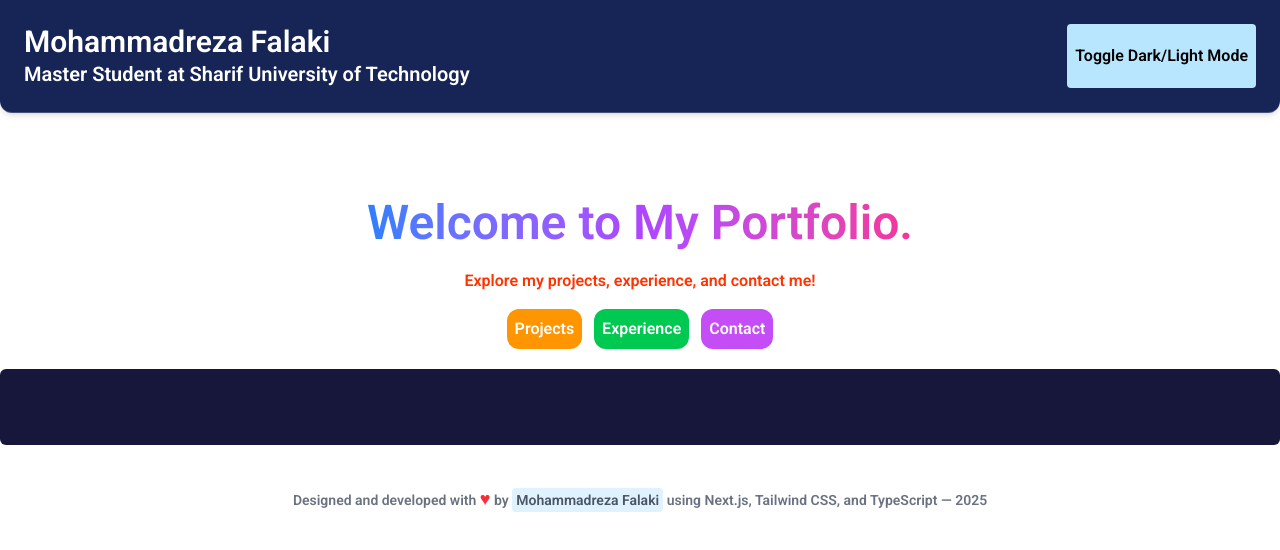
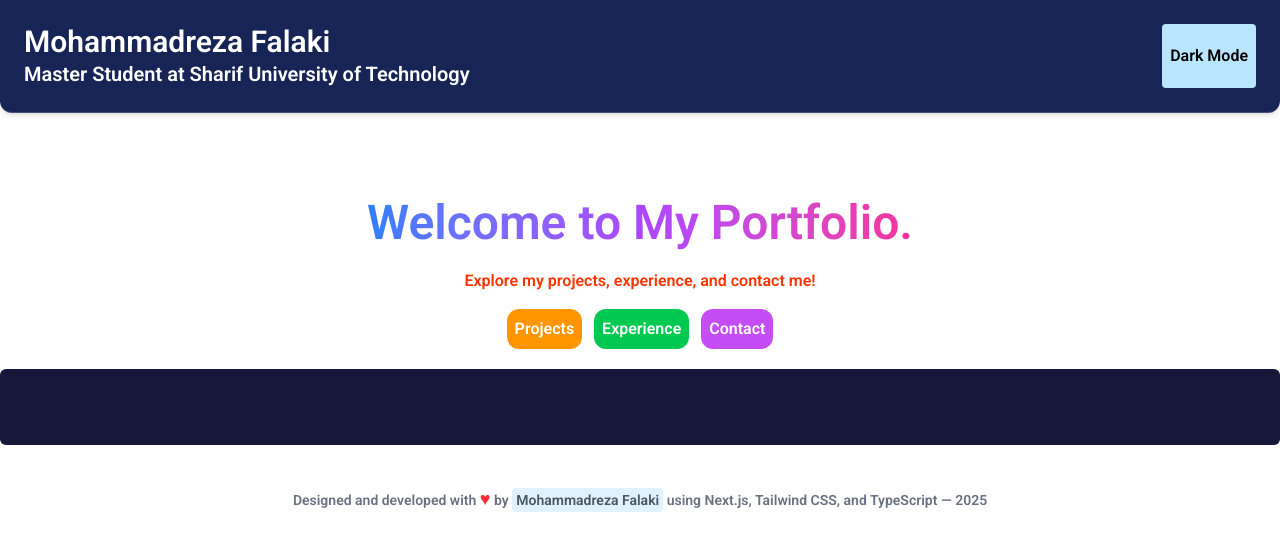
Before and after one commit to Mohammad-Reza-Falaki/my-new-portfolio, a Next.js app: page / in a window 1280 px wide. Shown: the top 550 px of the page. Built offline with nearby package versions, Linux system fonts and the light colour scheme.

Commit message:
Dark mode fixed.

```diff
--- a/src/app/globals.css
+++ b/src/app/globals.css
@@ -1,4 +1,6 @@
 @import "tailwindcss";
+
+@custom-variant dark (&:where(.dark, .dark *));
 
 /* :root {
   --background: #ffffff;
--- a/src/app/page.tsx
+++ b/src/app/page.tsx
@@ -28,10 +28,10 @@ export default function Home() {
             </p>
           </div>
           <button
-            className="bg-secondary text-black bg-sky-200 p-2 rounded"
+            className="bg-secondary text-black dark:text-white bg-sky-200 dark:bg-sky-500 p-2 rounded"
             onClick={toggleDarkMode}
           >
-            Toggle Dark/Light Mode
+            {darkMode ? "Light Mode" : "Dark Mode"}
           </button>
         </div>
       </header>
```
